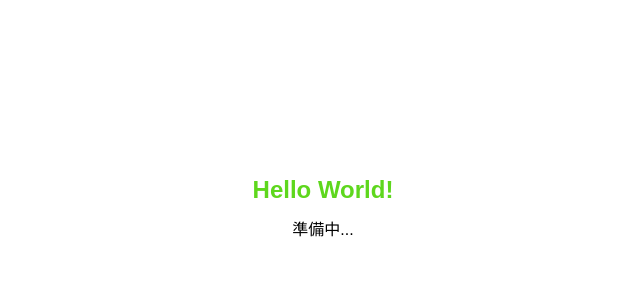
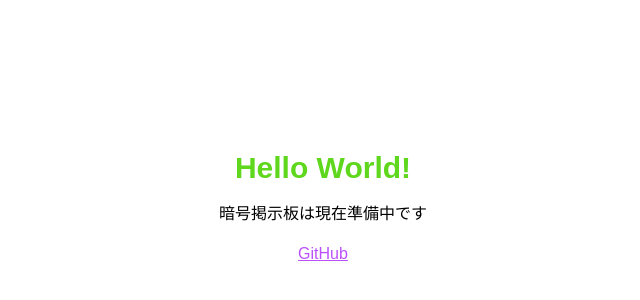
Before and after one commit to nanasi-1/encrypted-board, a Next.js app: page / in a window 1280 px wide. Shown: the part 192-492 px from the top of the page, without its empty margins (317-957 px from the left). Built offline with nearby package versions, Linux system fonts and the light colour scheme.

Commit message:
secondaryを追加

```diff
--- a/src/app/page.tsx
+++ b/src/app/page.tsx
@@ -1,8 +1,11 @@
 export default function Home() {
   return (
-    <div className="h-dvh flex justify-center items-center flex-col gap-y-3">
-      <h1 className="text-center text-2xl font-bold text-primary">Hello World!</h1>
-      <p>準備中...</p>
+    <div className="h-dvh flex justify-center items-center flex-col gap-y-4">
+      <h1 className="text-center text-3xl font-bold text-primary">Hello World!</h1>
+      <p>暗号掲示板は現在準備中です</p>
+      <p>
+        <a href="https://github.com/nanasi-1/encrypted-board" className="text-secondary underline">GitHub</a>
+      </p>
     </div>
   );
 }
--- a/tailwind.config.ts
+++ b/tailwind.config.ts
@@ -9,6 +9,7 @@ export default {
   theme: {
     extend: {
       colors: {
+        // @see https://zenn.dev/hayato94087/articles/9b7f95666806be
         primary: {
           'DEFAULT': '#5ed71d',
           '50': '#f2fde8',
@@ -23,7 +24,20 @@ export default {
           '900': '#275116',
           '950': '#102d06',
         },
-        secondary: "#961DD7",
+        secondary: {
+          "DEFAULT": "#bc50fc",
+          '50': '#fbf5ff',
+          '100': '#f6e7ff',
+          '200': '#eed4ff',
+          '300': '#e1b2ff',
+          '400': '#cf80ff',
+          '500': '#bc50fc',
+          '600': '#aa2df0',
+          '700': '#961dd7',
+          '800': '#7c1dac',
+          '900': '#65198a',
+          '950': '#460467',
+        },
       },
     },
   },
```
